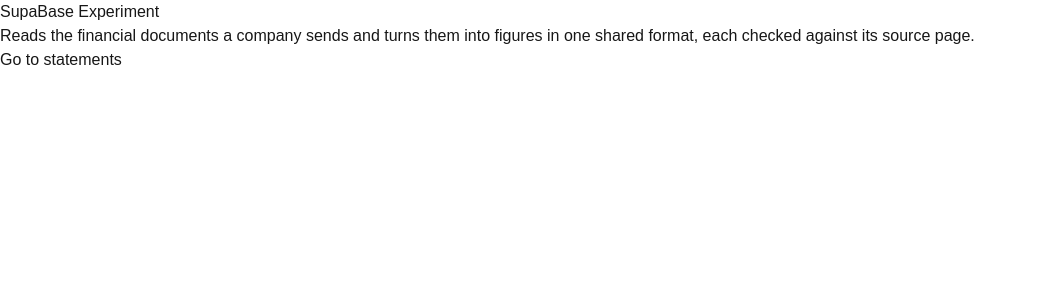
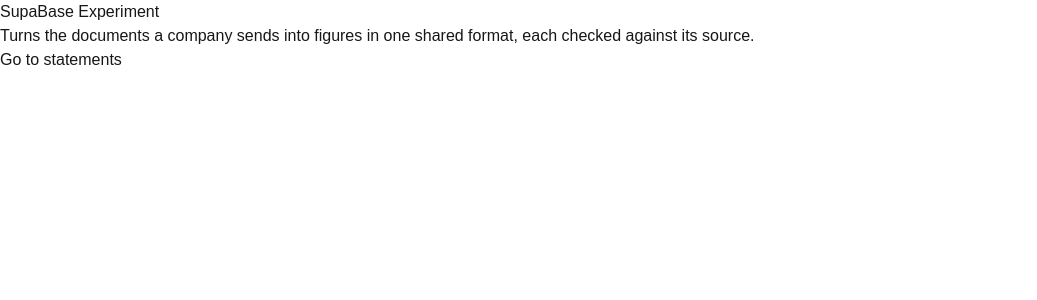
Before and after one commit to johanschmidt1998/Supabase-experiment, a Next.js app: page / in a window 1280 px wide. Shown: the top 300 px of the page, without its empty margins (0-1037 px from the left). Built offline with nearby package versions, Linux system fonts and the light colour scheme.

Commit message:
Shorten home page description

```diff
--- a/app/page.tsx
+++ b/app/page.tsx
@@ -4,7 +4,7 @@ export default function HomePage() {
     return (
         <main>
             <h1>SupaBase Experiment</h1>
-            <p> Reads the financial documents a company sends and turns them into figures in one shared format, each checked against its source page.</p>
+            <p>Turns the documents a company sends into figures in one shared format, each checked against its source.</p>
             <Link href="/statements">Go to statements</Link>
         </main>
     );
```
